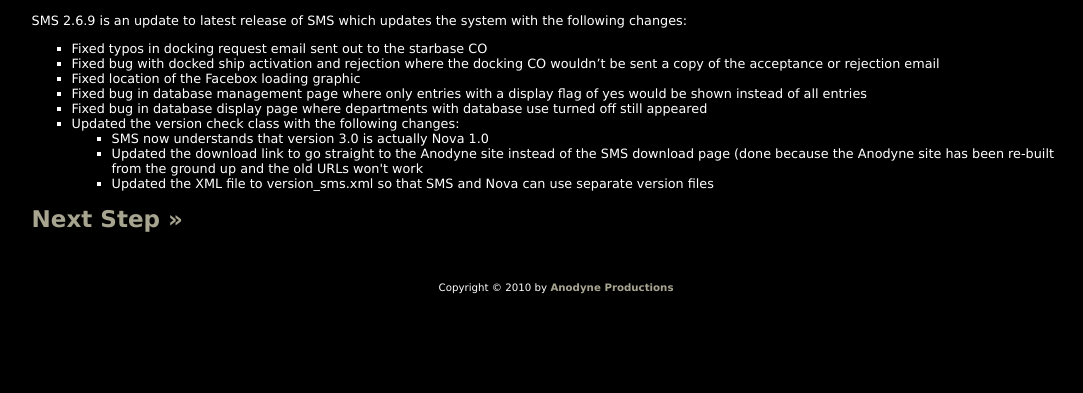
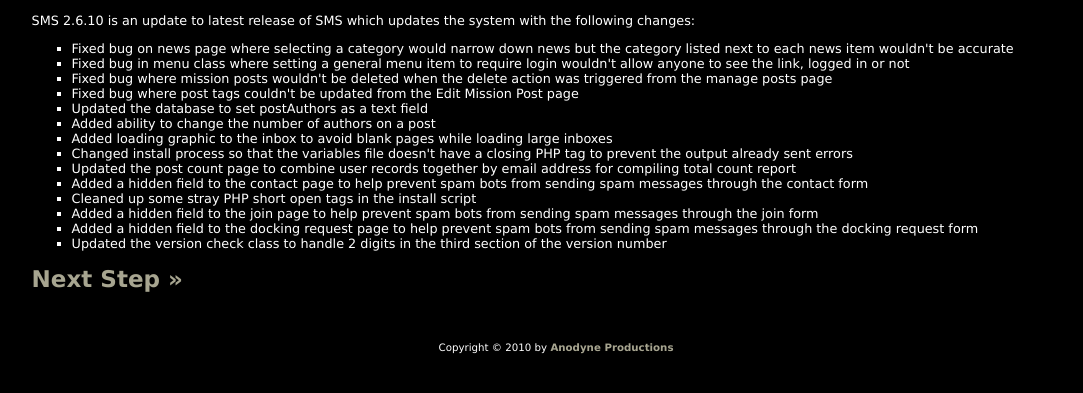
Before and after one commit to anodyne/sms, a PHP site: page /git/update.php in a window 1280 px wide. Shown: the part 129-522 px from the top of the page, without its empty margins (84-1167 px from the left). Run offline with PHP 8.4, Linux system fonts and the light colour scheme; data that the repository does not hold is empty.

Commit message:
updated the install resource file and the updates files

```diff
--- a/update.php
+++ b/update.php
@@ -10,8 +10,8 @@ File: update.php
 Purpose: New update system that will dynamically pull the right update file based
 	on what version of the system is in use
 
-System Version: 2.6.9
-Last Modified: 2009-06-15 0623 EST
+System Version: 2.6.10
+Last Modified: 2010-01-09 2159 EST
 **/
 
 /* define the step var */
@@ -161,21 +161,23 @@ switch($step)
 
 			<? if( $step == "1" ) { ?>
 
-			SMS 2.6.9 is an update to latest release of SMS which updates the system with the following changes:
+			SMS 2.6.10 is an update to latest release of SMS which updates the system with the following changes:
 
 			<ul>
-				<li>Fixed typos in docking request email sent out to the starbase CO</li>
-				<li>Fixed bug with docked ship activation and rejection where the docking CO wouldn&rsquo;t be sent a copy of the acceptance or rejection email</li>
-				<li>Fixed location of the Facebox loading graphic</li>
-				<li>Fixed bug in database management page where only entries with a display flag of yes would be shown instead of all entries</li>
-				<li>Fixed bug in database display page where departments with database use turned off still appeared</li>
-				<li>Updated the version check class with the following changes:
-					<ul>
-						<li>SMS now understands that version 3.0 is actually Nova 1.0</li>
-						<li>Updated the download link to go straight to the Anodyne site instead of the SMS download page (done because the Anodyne site has been re-built from the ground up and the old URLs won't work</li>
-						<li>Updated the XML file to version_sms.xml so that SMS and Nova can use separate version files</li>
-					</ul>
-				</li>
+				<li>Fixed bug on news page where selecting a category would narrow down news but the category listed next to each news item wouldn't be accurate</li>
+				<li>Fixed bug in menu class where setting a general menu item to require login wouldn't allow anyone to see the link, logged in or not</li>
+				<li>Fixed bug where mission posts wouldn't be deleted when the delete action was triggered from the manage posts page</li>
+				<li>Fixed bug where post tags couldn't be updated from the Edit Mission Post page</li>
+				<li>Updated the database to set postAuthors as a text field</li>
+				<li>Added ability to change the number of authors on a post</li>
+				<li>Added loading graphic to the inbox to avoid blank pages while loading large inboxes</li>
+				<li>Changed install process so that the variables file doesn't have a closing PHP tag to prevent the output already sent errors</li>
+				<li>Updated the post count page to combine user records together by email address for compiling total count report</li>
+				<li>Added a hidden field to the contact page to help prevent spam bots from sending spam messages through the contact form</li>
+				<li>Cleaned up some stray PHP short open tags in the install script</li>
+				<li>Added a hidden field to the join page to help prevent spam bots from sending spam messages through the join form</li>
+				<li>Added a hidden field to the docking request page to help prevent spam bots from sending spam messages through the docking request form</li>
+				<li>Updated the version check class to handle 2 digits in the third section of the version number</li>
 			</ul>
 
 			<h1><a href="update.php?step=2&version=<?=$urlVersion;?>">Next Step &raquo;</a></h1>
```
Also changed, not shown: install/resource_data.php (+3 -2 lines), update/269.php (+1 -1 lines).
